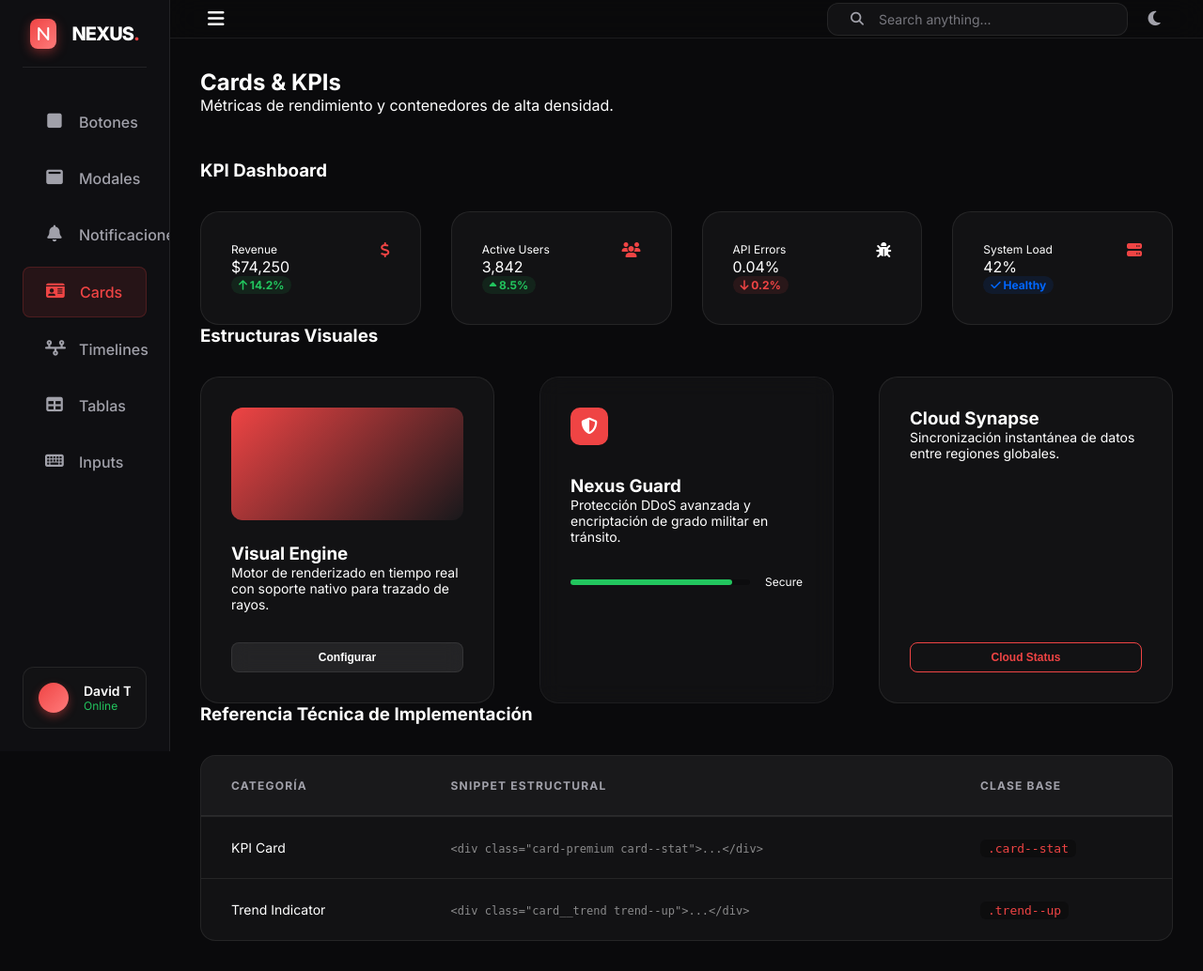
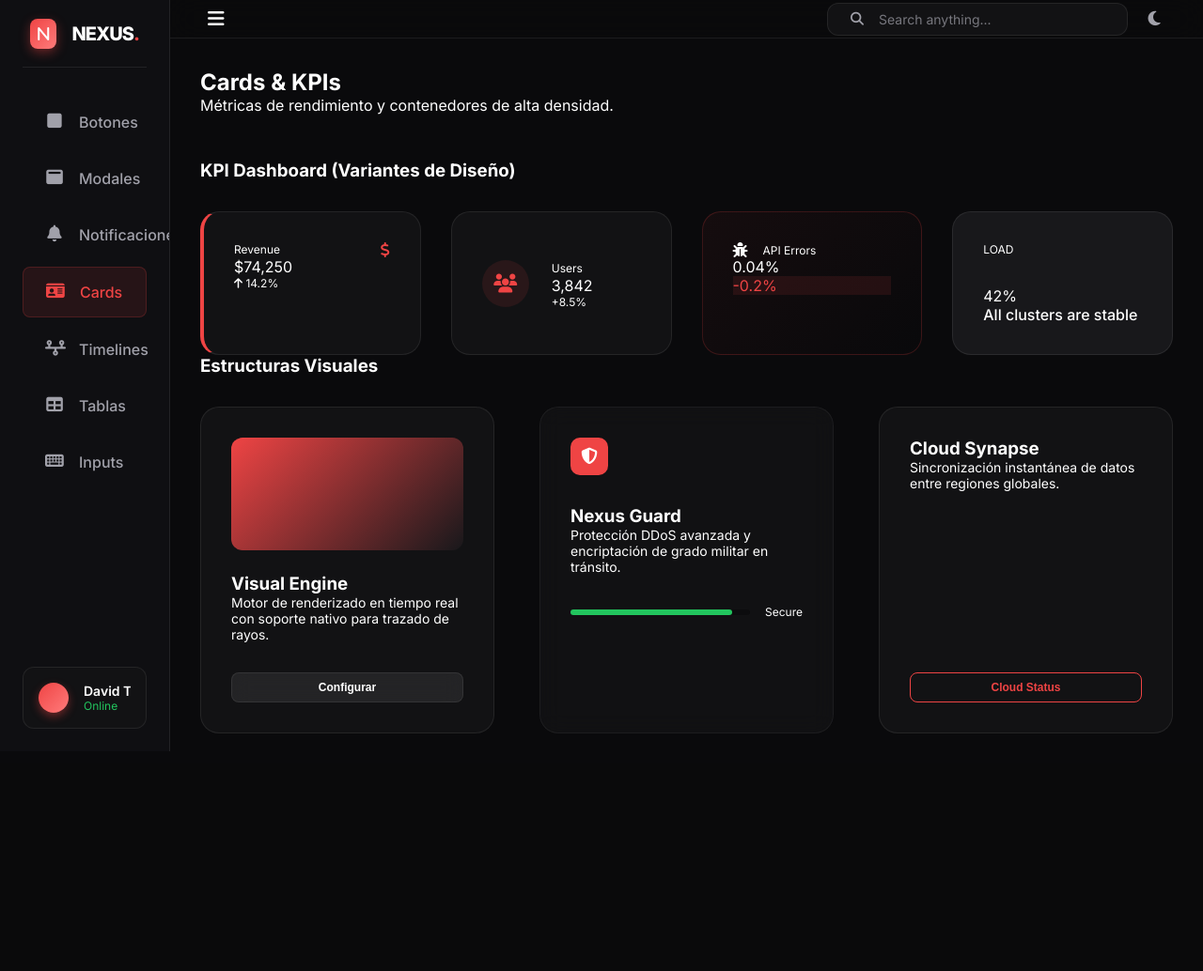
Before and after one commit to dtovar0/c20, a Flask app: page /cards in a window 1280 px wide. Shown: the whole page at 94% size. After the commit the page ends 800 px from the top, so only its background shows below. Run offline with Flask 3, Linux system fonts and the light colour scheme; some libraries are stand-ins or nearby versions.

Commit message:
checkpoint: diversified KPI cards with 4 unique design patterns

```diff
--- a/app/modules/home/templates/components/cards.html
+++ b/app/modules/home/templates/components/cards.html
@@ -9,55 +9,49 @@
         <p class="text-dim">Métricas de rendimiento y contenedores de alta densidad.</p>
     </div>
 
-    <!-- KPI Section: 1x4 Grid -->
-    <h3 class="mb-4">KPI Dashboard</h3>
+    <!-- KPI Section: 4 Distinct Styles -->
+    <h3 class="mb-4">KPI Dashboard (Variantes de Diseño)</h3>
     <div class="grid grid-cols-4 gap-4 mb-8">
-        <!-- KPI card -->
-        <div class="card-premium card--stat">
+        <!-- Variant 1: Classic Border -->
+        <div class="card-premium kpi--classic">
             <div class="flex justify-between items-start mb-2">
                 <span class="text-dim text-xs font-bold uppercase tracking-wider">Revenue</span>
-                <i class="fa-solid fa-dollar-sign text-accent opacity-60"></i>
+                <i class="fa-solid fa-dollar-sign text-accent"></i>
             </div>
-            <div class="text-3xl font-bold mb-2 text-main">$74,250</div>
-            <div class="card__trend trend--up">
-                <i class="fa-solid fa-arrow-up text-xs mr-1"></i> 14.2%
+            <div class="text-3xl font-bold mb-1 text-main">$74,250</div>
+            <div class="text-xs text-success font-bold"><i class="fa-solid fa-arrow-up mr-1"></i> 14.2%</div>
+        </div>
+
+        <!-- Variant 2: Circle Icon Focus -->
+        <div class="card-premium kpi--modern">
+            <div class="kpi__icon-circle">
+                <i class="fa-solid fa-users"></i>
+            </div>
+            <div>
+                <span class="text-dim text-xs font-bold uppercase">Users</span>
+                <div class="text-2xl font-bold">3,842</div>
+                <div class="text-xs text-success">+8.5%</div>
             </div>
         </div>
 
-        <!-- KPI card -->
-        <div class="card-premium card--stat">
-            <div class="flex justify-between items-start mb-2">
-                <span class="text-dim text-xs font-bold uppercase tracking-wider">Active Users</span>
-                <i class="fa-solid fa-users text-accent opacity-60"></i>
+        <!-- Variant 3: Accent Background -->
+        <div class="card-premium kpi--accent">
+            <div class="flex items-center gap-2 mb-3">
+                <i class="fa-solid fa-bug text-danger"></i>
+                <span class="text-dim text-xs font-bold uppercase">API Errors</span>
             </div>
-            <div class="text-3xl font-bold mb-2 text-main">3,842</div>
-            <div class="card__trend trend--up">
-                <i class="fa-solid fa-caret-up text-xs mr-1"></i> 8.5%
-            </div>
+            <div class="text-3xl font-bold mb-2">0.04%</div>
+            <div class="trend--down px-2 py-0.5 rounded-full text-[10px] w-fit font-bold">-0.2%</div>
         </div>
 
-        <!-- KPI card -->
-        <div class="card-premium card--stat">
-            <div class="flex justify-between items-start mb-2">
-                <span class="text-dim text-xs font-bold uppercase tracking-wider">API Errors</span>
-                <i class="fa-solid fa-bug text-danger opacity-60"></i>
+        <!-- Variant 4: Dark Premium -->
+        <div class="card-premium kpi--dark">
+            <div class="flex justify-between items-center mb-4">
+                <span class="text-xs font-bold text-gray-400">LOAD</span>
+                <div class="w-2 h-2 rounded-full bg-success"></div>
             </div>
-            <div class="text-3xl font-bold mb-2 text-main">0.04%</div>
-            <div class="card__trend trend--down">
-                <i class="fa-solid fa-arrow-down text-xs mr-1"></i> 0.2%
-            </div>
-        </div>
-
-        <!-- KPI card -->
-        <div class="card-premium card--stat">
-            <div class="flex justify-between items-start mb-2">
-                <span class="text-dim text-xs font-bold uppercase tracking-wider">System Load</span>
-                <i class="fa-solid fa-server text-accent opacity-60"></i>
-            </div>
-            <div class="text-3xl font-bold mb-2 text-main">42%</div>
-            <div class="card__trend trend--up" style="background: rgba(0, 102, 255, 0.1); color: #0066ff;">
-                <i class="fa-solid fa-check text-xs mr-1"></i> Healthy
-            </div>
+            <div class="text-4xl font-bold mb-2 text-white">42%</div>
+            <p class="text-[10px] text-gray-500 font-medium italic">All clusters are stable</p>
         </div>
     </div>
 
@@ -93,33 +87,5 @@
             <button class="button button--outline button--sm mt-4">Cloud Status</button>
         </div>
     </div>
-
-    <!-- Technical Table -->
-    <div class="glass-panel p-6">
-        <h3 class="mb-4">Referencia Técnica de Implementación</h3>
-        <div class="table-container">
-            <table class="table-premium">
-                <thead>
-                    <tr>
-                        <th>Categoría</th>
-                        <th>Snippet Estructural</th>
-                        <th>Clase Base</th>
-                    </tr>
-                </thead>
-                <tbody>
-                    <tr>
-                        <td class="font-bold">KPI Card</td>
-                        <td><code class="text-xs opacity-50">&lt;div class="card-premium card--stat"&gt;...&lt;/div&gt;</code></td>
-                        <td><span class="code-tag">.card--stat</span></td>
-                    </tr>
-                    <tr>
-                        <td class="font-bold">Trend Indicator</td>
-                        <td><code class="text-xs opacity-50">&lt;div class="card__trend trend--up"&gt;...&lt;/div&gt;</code></td>
-                        <td><span class="code-tag">.trend--up</span></td>
-                    </tr>
-                </tbody>
-            </table>
-        </div>
-    </div>
 </section>
 {% endblock %}
--- a/assets/css/components.css
+++ b/assets/css/components.css
@@ -758,3 +758,34 @@
     border-radius: 12px;
     margin-bottom: var(--space-3);
 }
+
+/* KPI Unique Styles */
+.kpi--classic { border-left: 4px solid var(--accent-solid); }
+
+.kpi--modern {
+    display: flex;
+    align-items: center;
+    gap: var(--space-3);
+}
+
+.kpi__icon-circle {
+    width: 50px;
+    height: 50px;
+    background: rgba(239, 68, 68, 0.1);
+    border-radius: 50%;
+    display: flex;
+    align-items: center;
+    justify-content: center;
+    font-size: 1.25rem;
+    color: var(--accent-solid);
+}
+
+.kpi--accent {
+    background: linear-gradient(135deg, rgba(239, 68, 68, 0.05) 0%, transparent 100%);
+    border: 1px solid rgba(239, 68, 68, 0.2);
+}
+
+.kpi--dark {
+    background: #18181b;
+    color: white;
+}
```
